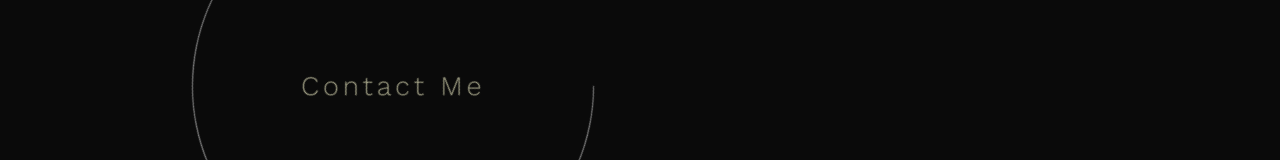
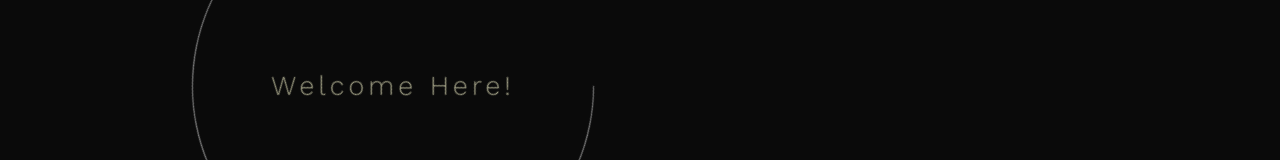
Before and after one commit to youssefyasser98/Portfolio, a React (Create React App) app: page / in a window 1280 px wide. Shown: the part 444-604 px from the top of the page. Built offline with nearby package versions, Linux system fonts and the light colour scheme; a web font is replaced by a local one.

Commit message:
Update ContactBtn.jsx

```diff
--- a/src/components/ContactBtn/ContactBtn.jsx
+++ b/src/components/ContactBtn/ContactBtn.jsx
@@ -30,14 +30,14 @@ const ContactBtn = () => {
       }}
     >
       <h3>
-        <NavLink to="/contact">
+        <NavLink to="/">
           <motion.div
             variants={TextVarient}
             initial="initial"
             animate="animate"
           >
-            <span>Contact </span>
-            <span>Me</span>
+            <span>Welcome </span>
+            <span>Here!</span>
           </motion.div>
         </NavLink>
       </h3>
```
